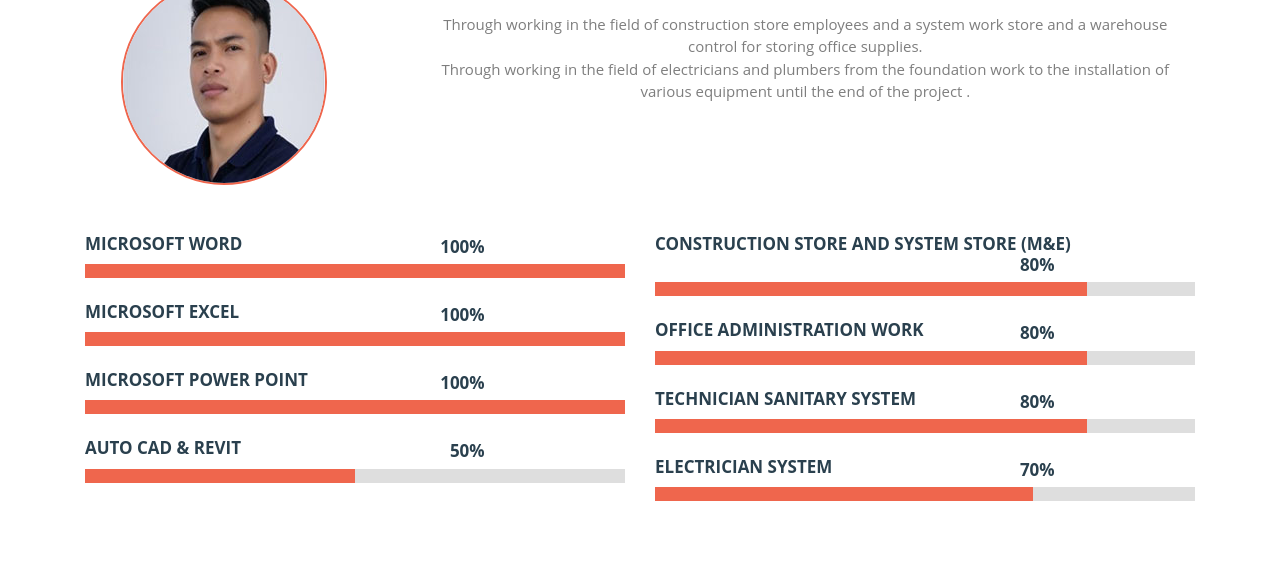
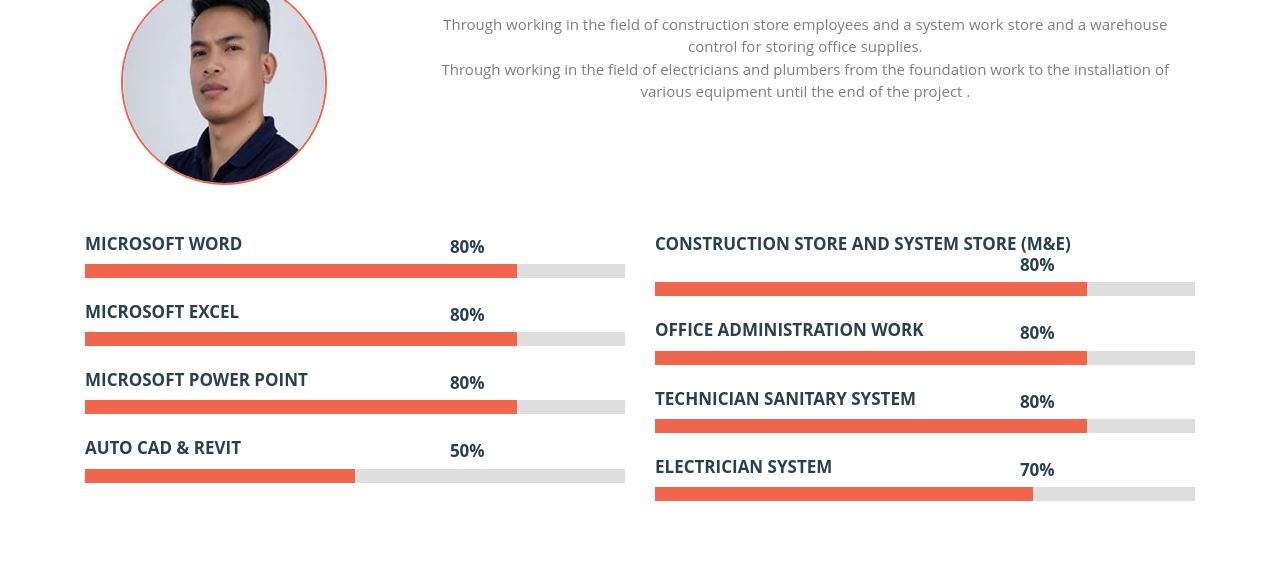
Before and after one commit to Rachelkp/Rachel_Profile, a plain HTML site: page index.html in a window 1280 px wide. Shown: the part 652-1235 px from the top of the page. Drawn offline with Linux system fonts and the light colour scheme.

Commit message:
Update index.html

```diff
--- a/index.html
+++ b/index.html
@@ -126,12 +126,12 @@ Smartphone Compatible web template, free webdesigns for Nokia, Samsung, LG, Sony
                                     <h4>Microsoft Word</h4>
                                 </div>
                                 <div class="percentage">
-                                    <p>100%</p>
+                                    <p>80%</p>
                                 </div>
                                 <div class="clearfix"></div>
                             </div>
                             <div class="skills">
-                                <div style="width:100%"> </div>
+                                <div style="width:80%"> </div>
                             </div>
                         </div>
                         <div class="polls">
@@ -140,12 +140,12 @@ Smartphone Compatible web template, free webdesigns for Nokia, Samsung, LG, Sony
                                     <h4>Microsoft Excel</h4>
                                 </div>
                                 <div class="percentage">
-                                    <p>100%</p>
+                                    <p>80%</p>
                                 </div>
                                 <div class="clearfix"></div>
                             </div>
                             <div class="skills">
-                                <div style="width:100%"> </div>
+                                <div style="width:80%"> </div>
                             </div>
                         </div>
                         <div class="polls">
@@ -154,12 +154,12 @@ Smartphone Compatible web template, free webdesigns for Nokia, Samsung, LG, Sony
                                     <h4>Microsoft Power point</h4>
                                 </div>
                                 <div class="percentage">
-                                    <p>100%</p>
+                                    <p>80%</p>
                                 </div>
                                 <div class="clearfix"></div>
                             </div>
                             <div class="skills">
-                                <div style="width:100%"> </div>
+                                <div style="width:80%"> </div>
                             </div>
                         </div>
                         <div class="polls">
```
